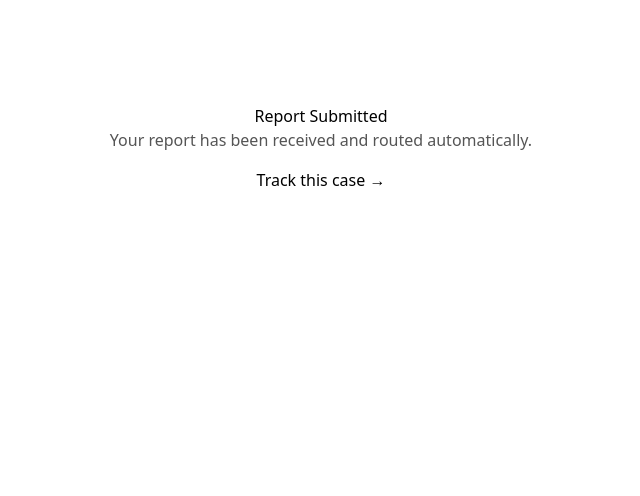
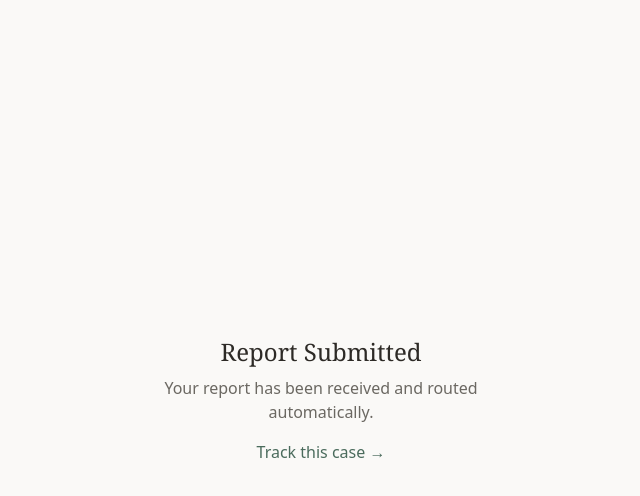
Before and after one commit to Shubham2025-ai/ps-b09-app, a Next.js app: page /report/confirmation in a window 1280 px wide. Shown: the top 496 px of the page, without its empty margins (319-959 px from the left). Built offline with nearby package versions, Linux system fonts and the light colour scheme.

Commit message:
Fix Suspense boundary for useSearchParams on build

```diff
--- a/src/app/report/confirmation/page.tsx
+++ b/src/app/report/confirmation/page.tsx
@@ -1,35 +1,46 @@
 "use client";
 
+import { Suspense } from "react";
 import { useSearchParams } from "next/navigation";
 
-export default function ConfirmationPage() {
+function ConfirmationContent() {
   const searchParams = useSearchParams();
   const code = searchParams.get("code");
   const severity = searchParams.get("severity");
 
   return (
-    <div style={{ maxWidth: 480, margin: "80px auto", padding: 24, textAlign: "center" }}>
-      <h1>Report Submitted</h1>
-      <p style={{ color: "#555" }}>
+    <div className="min-h-screen bg-calm-bg text-calm-text flex items-center justify-center">
+      <div className="w-full max-w-md px-6 text-center">
+        <h1 className="text-2xl font-serif-warm mb-2">Report Submitted</h1>
+        <p className="text-calm-text-muted">
           Your report has been received and routed automatically.
         </p>
 
         {code && (
-        <div style={{ margin: "24px 0", padding: 20, background: "#f5f5f5", borderRadius: 8 }}>
-          <p style={{ margin: 0, fontSize: 13, color: "#888" }}>Your tracking code — save this</p>
-          <p style={{ fontSize: 24, fontWeight: 700, letterSpacing: 1 }}>{code}</p>
+          <div className="my-6 p-5 bg-calm-surface border border-calm-border rounded-xl">
+            <p className="text-xs text-calm-text-muted mb-1">Your tracking code — save this</p>
+            <p className="text-2xl font-bold tracking-wide">{code}</p>
           </div>
         )}
 
         {severity === "URGENT" && (
-        <p style={{ color: "#b91c1c" }}>
+          <p className="text-danger-text">
             This has been flagged for urgent response. A responder has been notified.
           </p>
         )}
 
-      <a href={`/track/${code}`} style={{ display: "inline-block", marginTop: 16 }}>
+        <a href={`/track/${code}`} className="inline-block mt-4 text-calm-accent">
           Track this case →
         </a>
       </div>
+    </div>
   );
 }
+
+export default function ConfirmationPage() {
+  return (
+    <Suspense fallback={<div className="min-h-screen bg-calm-bg" />}>
+      <ConfirmationContent />
+    </Suspense>
+  );
+}
--- a/src/app/report/new/page.tsx
+++ b/src/app/report/new/page.tsx
@@ -1,6 +1,6 @@
 "use client";
 
-import { useState } from "react";
+import { Suspense, useState } from "react";
 import { useRouter, useSearchParams } from "next/navigation";
 import { hashFile } from "@/lib/clientHash";
 
@@ -13,7 +13,7 @@ const CATEGORIES = [
   "Other",
 ];
 
-export default function ReportWizardPage() {
+function ReportWizardContent() {
   const router = useRouter();
   const searchParams = useSearchParams();
   const isAnonymous = searchParams.get("mode") !== "confidential";
@@ -140,7 +140,7 @@ export default function ReportWizardPage() {
             <input type="file" onChange={handleFileChange} className="mb-3" />
             {fileHash && (
               <div className="p-4 bg-calm-surface border border-calm-border rounded-xl text-sm">
-                <p className="mb-1">This proves your file can't be altered later:</p>
+                <p className="mb-1">This proves your file can&apos;t be altered later:</p>
                 <code className="text-xs break-all font-mono-precise text-calm-text-muted">
                   {fileHash}
                 </code>
@@ -226,3 +226,11 @@ export default function ReportWizardPage() {
     </div>
   );
 }
+
+export default function ReportWizardPage() {
+  return (
+    <Suspense fallback={<div className="min-h-screen bg-calm-bg" />}>
+      <ReportWizardContent />
+    </Suspense>
+  );
+}
```
Lines whose indentation alone changed are shown as unchanged.
